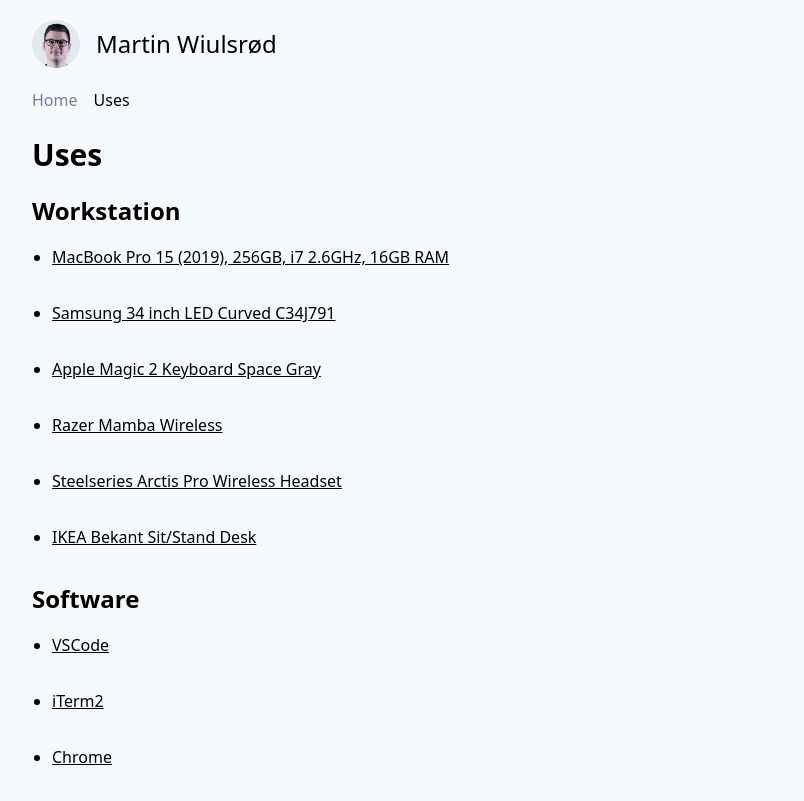
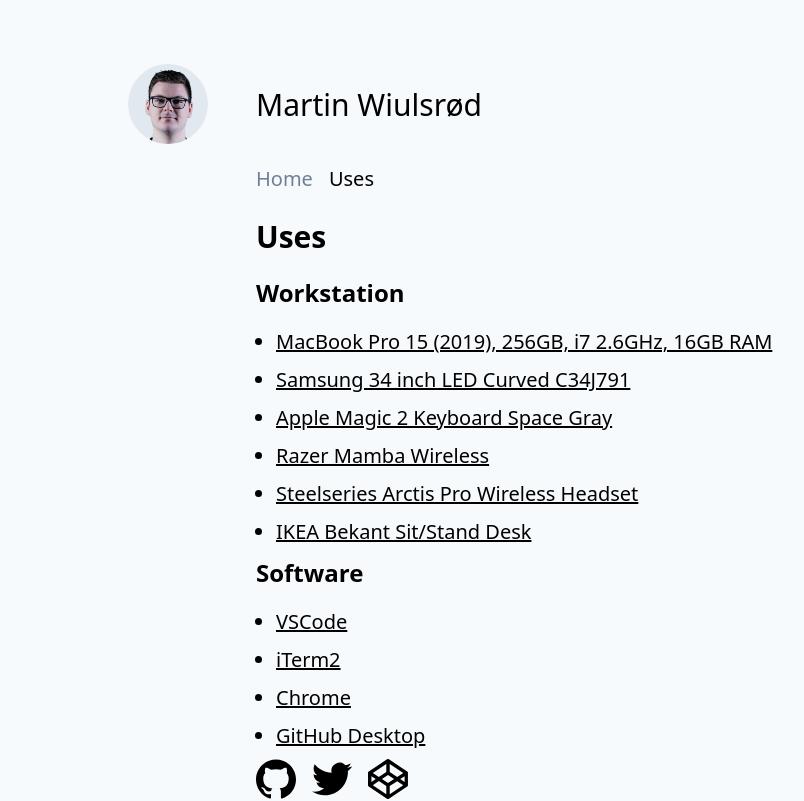
Before and after one commit to wiu753/martinwiu.com, a Nuxt app: page /uses in a window 1280 px wide. Shown: the top 801 px of the page, without its empty margins (0-804 px from the left). Built offline with nearby package versions, Linux system fonts and the light colour scheme.

Commit message:
Add styles for medium and larger screens

```diff
--- a/components/MeFooter.vue
+++ b/components/MeFooter.vue
@@ -1,21 +1,21 @@
 <template>
-	<footer class="flex my-8">
+	<footer class="flex mb-8">
 
 		<a class="mr-4" href="https://github.com/wiu753" title="Go to my GitHub page">
-			<svg class="w-8 h-8 sm:w-10 sm:h-10 fill-current" viewBox="0 0 24 24" xmlns="http://www.w3.org/2000/svg">
+			<svg class="w-8 h-8 sm:w-10 sm:h-10 fill-current hover:text-gray-500" viewBox="0 0 24 24" xmlns="http://www.w3.org/2000/svg">
 				<path d="M12 .297c-6.63 0-12 5.373-12 12 0 5.303 3.438 9.8 8.205 11.385.6.113.82-.258.82-.577 0-.285-.01-1.04-.015-2.04-3.338.724-4.042-1.61-4.042-1.61C4.422 18.07 3.633 17.7 3.633 17.7c-1.087-.744.084-.729.084-.729 1.205.084 1.838 1.236 1.838 1.236 1.07 1.835 2.809 1.305 3.495.998.108-.776.417-1.305.76-1.605-2.665-.3-5.466-1.332-5.466-5.93 0-1.31.465-2.38 1.235-3.22-.135-.303-.54-1.523.105-3.176 0 0 1.005-.322 3.3 1.23.96-.267 1.98-.399 3-.405 1.02.006 2.04.138 3 .405 2.28-1.552 3.285-1.23 3.285-1.23.645 1.653.24 2.873.12 3.176.765.84 1.23 1.91 1.23 3.22 0 4.61-2.805 5.625-5.475 5.92.42.36.81 1.096.81 2.22 0 1.606-.015 2.896-.015 3.286 0 .315.21.69.825.57C20.565 22.092 24 17.592 24 12.297c0-6.627-5.373-12-12-12"/>
 			</svg>
 		</a>
 
 		<a class="mr-4" href="https://twitter.com/wiu753" title="Go to my Twitter page">
-			<svg class="w-8 h-8 sm:w-10 sm:h-10 fill-current" viewBox="0 0 24 24" xmlns="http://www.w3.org/2000/svg">
+			<svg class="w-8 h-8 sm:w-10 sm:h-10 fill-current hover:text-gray-500" viewBox="0 0 24 24" xmlns="http://www.w3.org/2000/svg">
 				<path
 					d="M23.954 4.569a10 10 0 0 1-2.825.775 4.958 4.958 0 0 0 2.163-2.723c-.951.555-2.005.959-3.127 1.184a4.92 4.92 0 0 0-8.384 4.482C7.691 8.094 4.066 6.13 1.64 3.161a4.822 4.822 0 0 0-.666 2.475c0 1.71.87 3.213 2.188 4.096a4.904 4.904 0 0 1-2.228-.616v.061a4.923 4.923 0 0 0 3.946 4.827 4.996 4.996 0 0 1-2.212.085 4.937 4.937 0 0 0 4.604 3.417 9.868 9.868 0 0 1-6.102 2.105c-.39 0-.779-.023-1.17-.067a13.995 13.995 0 0 0 7.557 2.209c9.054 0 13.999-7.496 13.999-13.986 0-.209 0-.42-.015-.63a9.936 9.936 0 0 0 2.46-2.548l-.047-.02z"/>
 			</svg>
 		</a>
 
 		<a href="https://codepen.io/wiu753" title="Go to my CodePen page">
-			<svg class="w-8 h-8 sm:w-10 sm:h-10 fill-current" viewBox="0 0 24 24" xmlns="http://www.w3.org/2000/svg">
+			<svg class="w-8 h-8 sm:w-10 sm:h-10 fill-current hover:text-gray-500" viewBox="0 0 24 24" xmlns="http://www.w3.org/2000/svg">
 				<path d="M24 8.182l-.018-.087-.017-.05c-.01-.024-.018-.05-.03-.075-.003-.018-.015-.034-.02-.05l-.035-.067-.03-.05-.044-.06-.046-.045-.06-.045-.046-.03-.06-.044-.044-.04-.015-.02L12.58.19a1.024 1.024 0 0 0-1.142 0L.453 7.502l-.015.015-.044.035-.06.05-.038.04-.05.056-.037.045-.05.06c-.02.017-.03.03-.03.046l-.05.06-.02.06c-.02.01-.02.04-.03.07l-.01.05C0 8.12 0 8.15 0 8.18v7.497c0 .044.003.09.01.135l.01.046c.005.03.01.06.02.086l.015.05c.01.027.016.053.027.075l.022.05c0 .01.015.04.03.06l.03.04c.015.01.03.04.045.06l.03.04.04.04c.01.013.01.03.03.03l.06.042.04.03.01.014 10.97 7.33c.164.12.375.163.57.163s.39-.06.57-.18l10.99-7.28.014-.01.046-.037.06-.043.048-.036.052-.058.033-.045.04-.06.03-.05.03-.07.016-.052.03-.077.015-.045.03-.08v-7.5c0-.05 0-.095-.016-.14l-.014-.045.044.003zm-11.99 6.28l-3.65-2.44 3.65-2.442 3.65 2.44-3.65 2.44zm-1.034-6.674l-4.473 2.99L2.89 8.362l8.086-5.39V7.79zm-6.33 4.233l-2.582 1.73V10.3l2.582 1.726zm1.857 1.25l4.473 2.99v4.82L2.89 15.69l3.618-2.417v-.004zm6.537 2.99l4.474-2.98 3.613 2.42-8.087 5.39v-4.82zm6.33-4.23l2.583-1.72v3.456l-2.583-1.73zm-1.855-1.24L13.042 7.8V2.97l8.085 5.39-3.612 2.415v.003z"/>
 			</svg>
 		</a>
@@ -28,7 +28,7 @@
     color: black;
   }
 
-  svg:hover {
+  /* svg:hover {
     color: rgba(38, 194, 38, 0.5);
-  }
+  } */
 </style>
--- a/components/MeHeading.vue
+++ b/components/MeHeading.vue
@@ -1,8 +1,8 @@
 <template>
   <div class="flex">
     <nuxt-link :to="{ name: 'index' }" class="flex items-center">
-      <img class="w-12 h-12 rounded-full mr-4 bg-gray-300" src="@/assets/img/me.png" alt="Profile picture of Martin Wiulsrød">
-      <h1 class="text-2xl font-medium placeholder">Martin Wiulsrød</h1>
+      <img class="w-12 h-12 rounded-full mr-4 bg-gray-300 lg:w-20 lg:h-20" src="@/assets/img/me.png" alt="Profile picture of Martin Wiulsrød">
+      <h1 class="text-2xl font-medium placeholder md:text-3xl lg:pl-8">Martin Wiulsrød</h1>
     </nuxt-link>
   </div>
 </template>
--- a/components/MeNavigation.vue
+++ b/components/MeNavigation.vue
@@ -1,5 +1,5 @@
 <template>
-  <nav class="py-5">
+  <nav class="py-5 md:text-xl">
 		<nuxt-link class="mr-4 text-gray-600 font-medium hover:text-black" :to="{ name: 'index' }" exact>Home</nuxt-link>
 		<nuxt-link class="text-gray-600 font-medium hover:text-black" :to="{ name: 'uses' }">Uses</nuxt-link>
   </nav>
--- a/components/MeUses.vue
+++ b/components/MeUses.vue
@@ -1,8 +1,8 @@
 <template>
-	<li class="mb-4 sm:mb-8">
+	<li>
 		<div>
 			<h3 class="mb-2">
-				<a class="underline hover:underline" :href="link">{{ title }}</a>
+				<a class="underline hover:text-gray-500" :href="link">{{ title }}</a>
 			</h3>
 			<slot></slot>
 		</div>
--- a/layouts/default.vue
+++ b/layouts/default.vue
@@ -1,9 +1,9 @@
 <template>
-  <div class="py-5 px-8 wrapper">
+  <div class="py-6 px-8 wrapper md:max-w-3xl md:px-32 md:py-16 xl:max-w-5xl">
     <me-heading />
-    <me-navigation />
-    <nuxt class="page-body" />
-    <me-footer />
+    <me-navigation class="xl:pl-32" />
+    <nuxt class="page-body xl:pl-32" />
+    <me-footer class="xl:pl-32" />
   </div>
 </template>
 
--- a/pages/index.vue
+++ b/pages/index.vue
@@ -2,13 +2,18 @@
   <div>
     <article>
       <h1 class="text-3xl mb-4 font-semibold">Who am I?</h1>
-      <p>
-        I'm Martin, a {{ age }}-year old Norwegian web developer.
-				I have a bachelor's degree in IS and IT-management and a
+      <p class="md:text-xl">
+				I'm Martin, a {{ age }}-year old Norwegian web developer.
+				I have a bachelor's degree in information systems and a
 				<a class="me-underline" href="https://www.credential.net/ur7cv6bc">front-end tech degree</a>
         from treehouse. Started coding {{ daysCoded }} days ago. Currently employed at
-				<a class="me-underline" href="https://www.muniolms.com">Munio</a> as a junior web developer.
+				<a class="me-underline" href="https://www.muniolms.com">Munio</a> as a web developer.
       </p>
+			<p class="my-4 md:text-xl">
+				My favorite frameworks are <a href="https://vuejs.org/" class="me-underline">Vue</a> and <a href="https://tailwindcss.com/" class="me-underline">Tailwind</a>. I'm capable in React, Laravel and SQL.
+				I'm not a designer but really enjoy the theory behind UI/UX.
+				Focusing on accessibility and universal design with a mobile first approach is how I like to work.
+			</p>
     </article>
   </div>
 </template>
--- a/pages/uses.vue
+++ b/pages/uses.vue
@@ -5,9 +5,9 @@
 		</div>
 		<div>
 			<h2 class="text-xl mb-4 font-semibold sm:text-2xl">Workstation</h2>
-			<ul class="list-disc ml-5">
+			<ul class="list-disc ml-5 md:text-xl">
 				<me-uses title="MacBook Pro 15 (2019), 256GB, i7 2.6GHz, 16GB RAM" link="https://www.apple.com/shop/buy-mac/macbook-pro/15-inch-space-gray-2.6ghz-6-core-processor-with-turbo-boost-up-to-4.5ghz-256gb#" />
-				<me-uses id="monitor" title="Samsung 34 inch LED Curved C34J791" link="https://www.samsung.com/uk/monitors/curved-cf791/" />
+				<me-uses title="Samsung 34 inch LED Curved C34J791" link="https://www.samsung.com/uk/monitors/curved-cf791/" />
 				<me-uses title="Apple Magic 2 Keyboard Space Gray" link="https://www.apple.com/shop/product/MRMH2LL/A/magic-keyboard-with-numeric-keypad-us-english-space-gray?fnode=4c" />
 				<me-uses title="Razer Mamba Wireless" link="https://www.razer.com/gaming-mice/razer-mamba-wireless" />
 				<me-uses title="Steelseries Arctis Pro Wireless Headset" link="https://steelseries.com/gaming-headsets/arctis-pro-wireless" />
@@ -16,7 +16,7 @@
 		</div>
 		<div>
 			<h2 class="text-xl mb-4 sm:text-2xl font-semibold">Software</h2>
-			<ul class="list-disc ml-5">
+			<ul class="list-disc ml-5 md:text-xl">
 				<me-uses title="VSCode" link="https://code.visualstudio.com/" />
 				<me-uses title="iTerm2" link="https://www.iterm2.com/" />
 				<me-uses title="Chrome" link="https://www.google.com/chrome/" />
```
